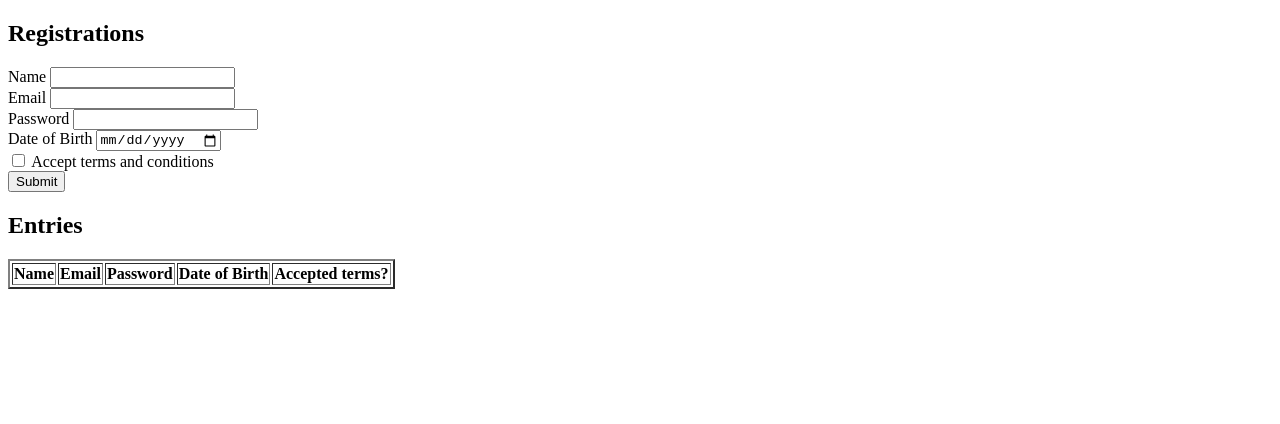
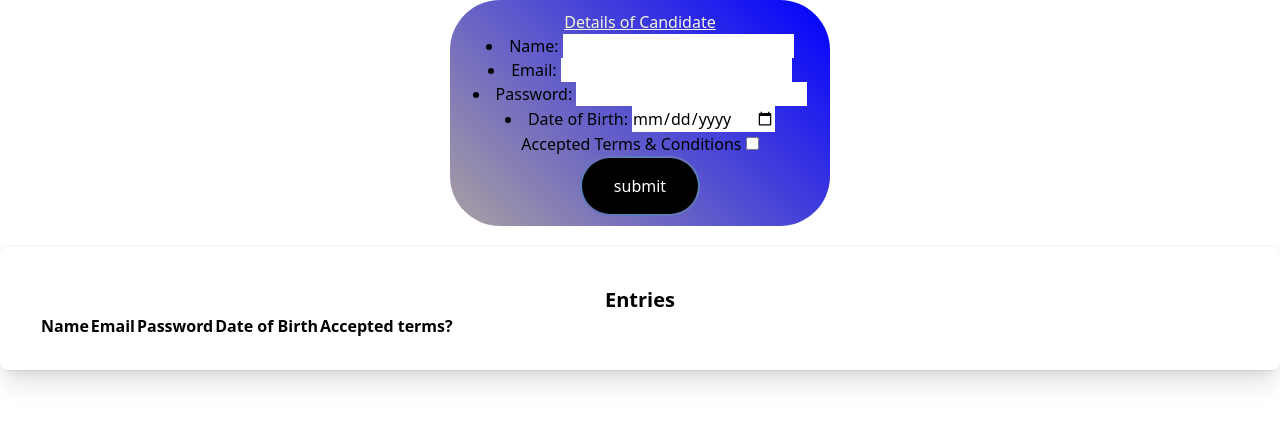
Before and after one commit to satyam210703/wd101, a plain HTML site: page index.html in a window 1280 px wide. Drawn offline with nearby package versions, Linux system fonts and the light colour scheme.

Commit message:
Update index.html

```diff
--- a/index.html
+++ b/index.html
@@ -1,35 +1,54 @@
-<!DOCTYPE html>
 <html>
 <head>
-	<meta charset="utf-8">
-	<meta name="viewport" content="width=device-width, initial-scale=1">
-	<title>Registration form with entities</title>
+    <script src="https://cdn.tailwindcss.com"></script>
 </head>
-<body>
-	<div>
-	<h2>Registrations</h2>
-	<form id="user-form">
-		<label for="Name">Name</label>
-		<input type="text" name="Name" id="Name" required>
-		<br>
-		<label for="email">Email</label>
-		<input type="email" name="email" id="email" required>
-		<br>
-		<label for="password">Password</label>
-		<input type="password" name="password" id="password" required>
-		<br>
-		<label for="dob">Date of Birth</label>
-		<input type="date" name="dob" id="dob" required>
-		<br>
-		<input type="checkbox" name="acceptTerms" id="acceptTerms" required>
-		<label for="acceptTerms">Accept terms and conditions</label>
-		<br>
-		<button type="submit">Submit</button>
-		<br>
-	</form>
-	</div>
-	<h2>Entries</h2>
-	<div id="user-entries"></div>
-	<script type="text/javascript" src="index.js"></script>
+<body style="text-align: center">
+    <form id="user-form" method="post">
+    <div style="
+        border-radius: 50px;
+        border: 10px solid transparent;
+        margin-left: 450px;
+        margin-right: 450px;
+        background: linear-gradient(45deg,rgb(170, 161, 161),blue) border-box">
+      <h1 style="text-decoration: underline; color: beige;"/>Details of Candidate</h1>
+
+      <li ><label for="text">Name: </label>
+      <input required type="text" id="name" name="name"></li>
+      <p></p>
+        <li><label for="email">Email: </label>
+      <input required type="email" id="email" name="email" ></li>
+      <p></p>
+        <li><label required for="password">Password: </label>
+      <input required type="password" id="password" name="password" ></li>
+      <p></p>
+        <li><label for="dob">Date of Birth: </label>
+      <input type="date" id="dob" name="dob"></li>
+      <p></p>
+      <label for="acceptTerms">Accepted Terms & Conditions </label>
+      <input type="checkbox" name="acceptTerms" id="acceptTerms" >
+      <p></p>
+      <button required class="button" type="submit" style="--x: 50%;
+      --y: 50%;
+      position: relative;
+      appearance: none;
+      padding: 1em 2em;
+      color: white;
+      cursor: pointer;
+      outline: none;
+      border-radius: 100px;
+
+      border: 2px solid transparent;
+      background: linear-gradient(#000, #000) padding-box, radial-gradient(farthest-corner at var(--x) var(--y), #00C9A7, #845EC2) border-box;
+  ">submit</button>
+      <p></p>
+    </div>
+  </form>
+  <div class="relative bg-white px-4 mt-5 pt-10 pb-8 shadow-xl ring-1 ring-gray-900/5 sm:mx-auto sm:rounded-lg sm:px-10 ">
+    <div class="mx-auto">
+        <h2 class="text-xl text-center font-bold leadin-right">Entries</h2>
+        <div class="divide-y divide-gray-300/50" id="user-entries"></div>
+    </div>
+</div>
+  <script src="index.js"></script>
 </body>
 </html>
```
